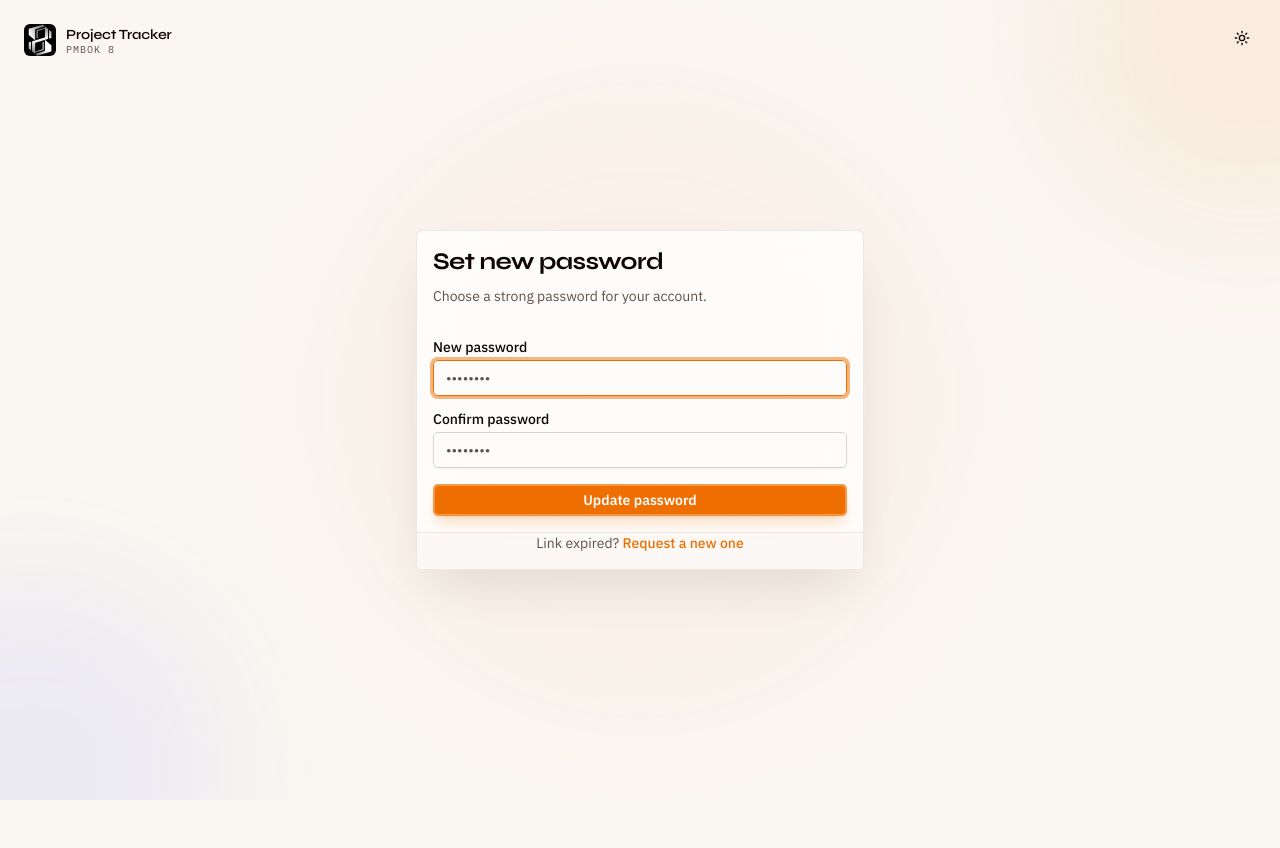
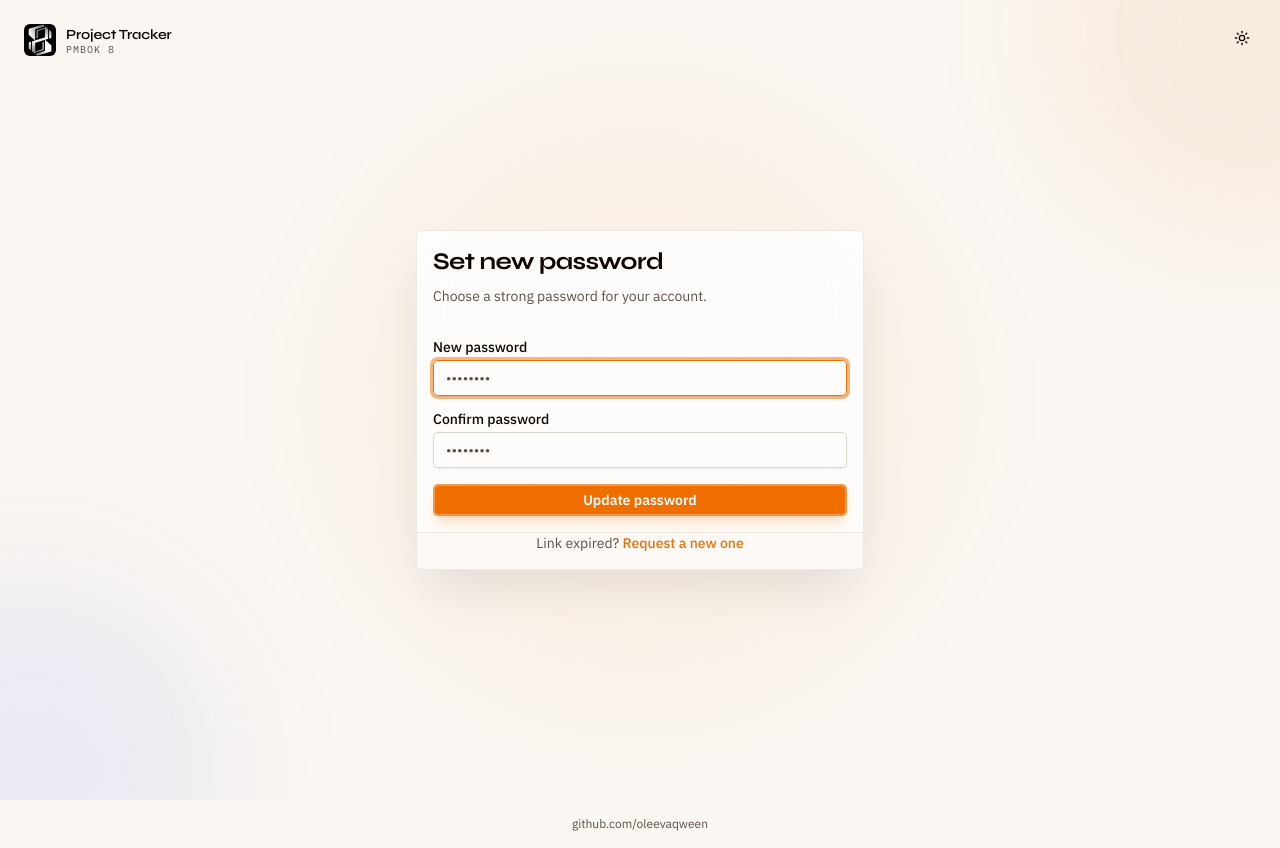
Before and after one commit to oleevaqween/project-tracker, a Next.js app: page /reset-password in a window 1280 px wide. Before the commit the page ends 800 px from the top, so only its background shows below. Built offline with nearby package versions, Linux system fonts and the light colour scheme.

Commit message:
feat: add GitHub profile link to auth footer and public portfolio footer

```diff
--- a/src/app/(auth)/layout.tsx
+++ b/src/app/(auth)/layout.tsx
@@ -1,3 +1,17 @@
 export default function AuthLayout({ children }: { children: React.ReactNode }) {
-  return <div className="min-h-screen bg-background">{children}</div>;
+  return (
+    <div className="min-h-screen bg-background flex flex-col">
+      <div className="flex-1">{children}</div>
+      <footer className="py-4 text-center text-xs text-muted-foreground">
+        <a
+          href="https://github.com/oleevaqween"
+          target="_blank"
+          rel="noopener noreferrer"
+          className="hover:text-foreground transition-colors underline-offset-4 hover:underline"
+        >
+          github.com/oleevaqween
+        </a>
+      </footer>
+    </div>
+  );
 }
--- a/src/components/public-portfolio-client.tsx
+++ b/src/components/public-portfolio-client.tsx
@@ -275,7 +275,17 @@ export function PublicPortfolioClient({
       {/* Footer */}
       <footer className="border-t pt-8 flex flex-col sm:flex-row items-center justify-between gap-3 text-xs text-muted-foreground">
         <p>Portfolio powered by PMBOK 8 · Project Tracker</p>
-        <p className="font-mono">Member since {new Date(profile.createdAt).getFullYear()}</p>
+        <div className="flex items-center gap-4">
+          <a
+            href="https://github.com/oleevaqween"
+            target="_blank"
+            rel="noopener noreferrer"
+            className="hover:text-foreground transition-colors underline-offset-4 hover:underline font-mono"
+          >
+            github.com/oleevaqween
+          </a>
+          <p className="font-mono">Member since {new Date(profile.createdAt).getFullYear()}</p>
+        </div>
       </footer>
     </main>
   );
```
